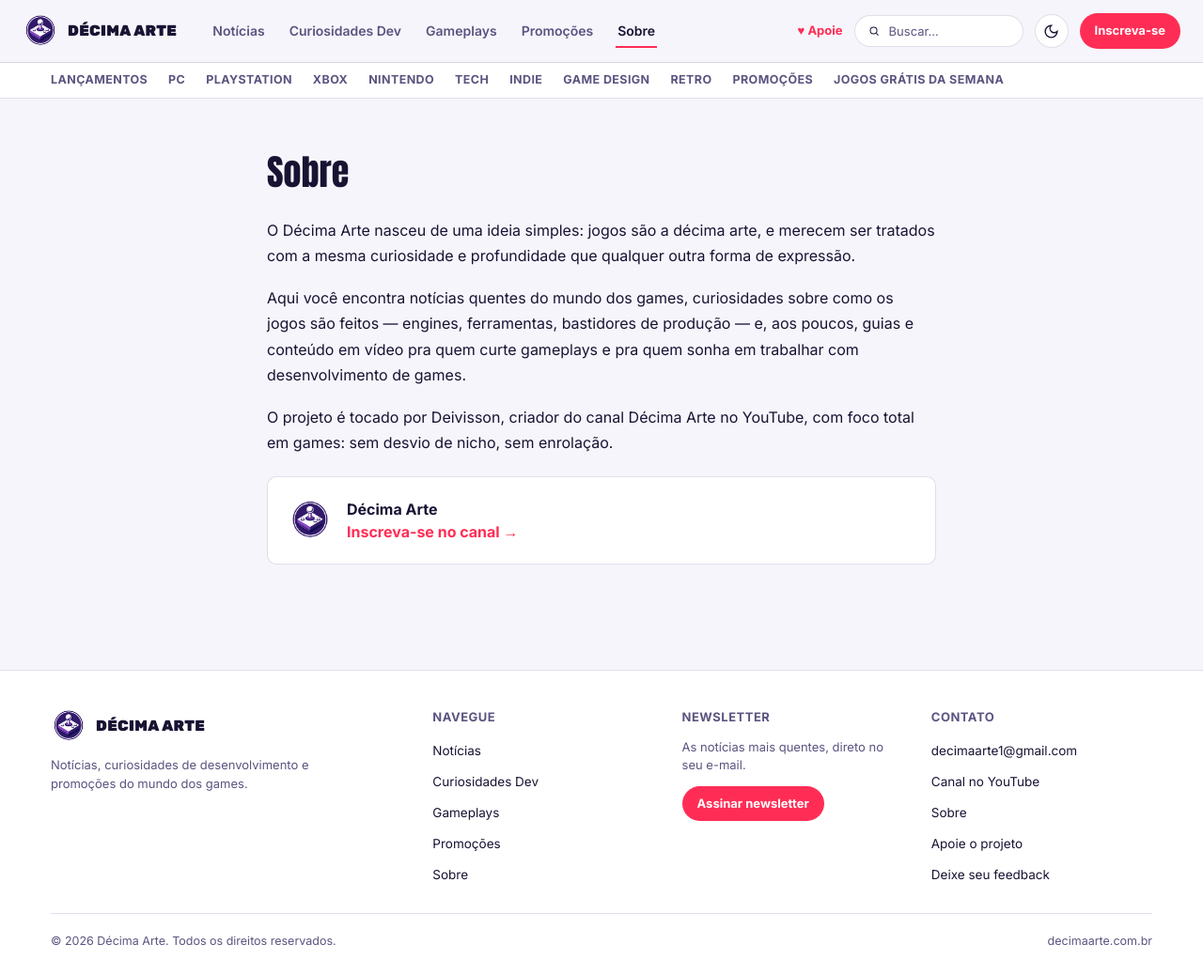
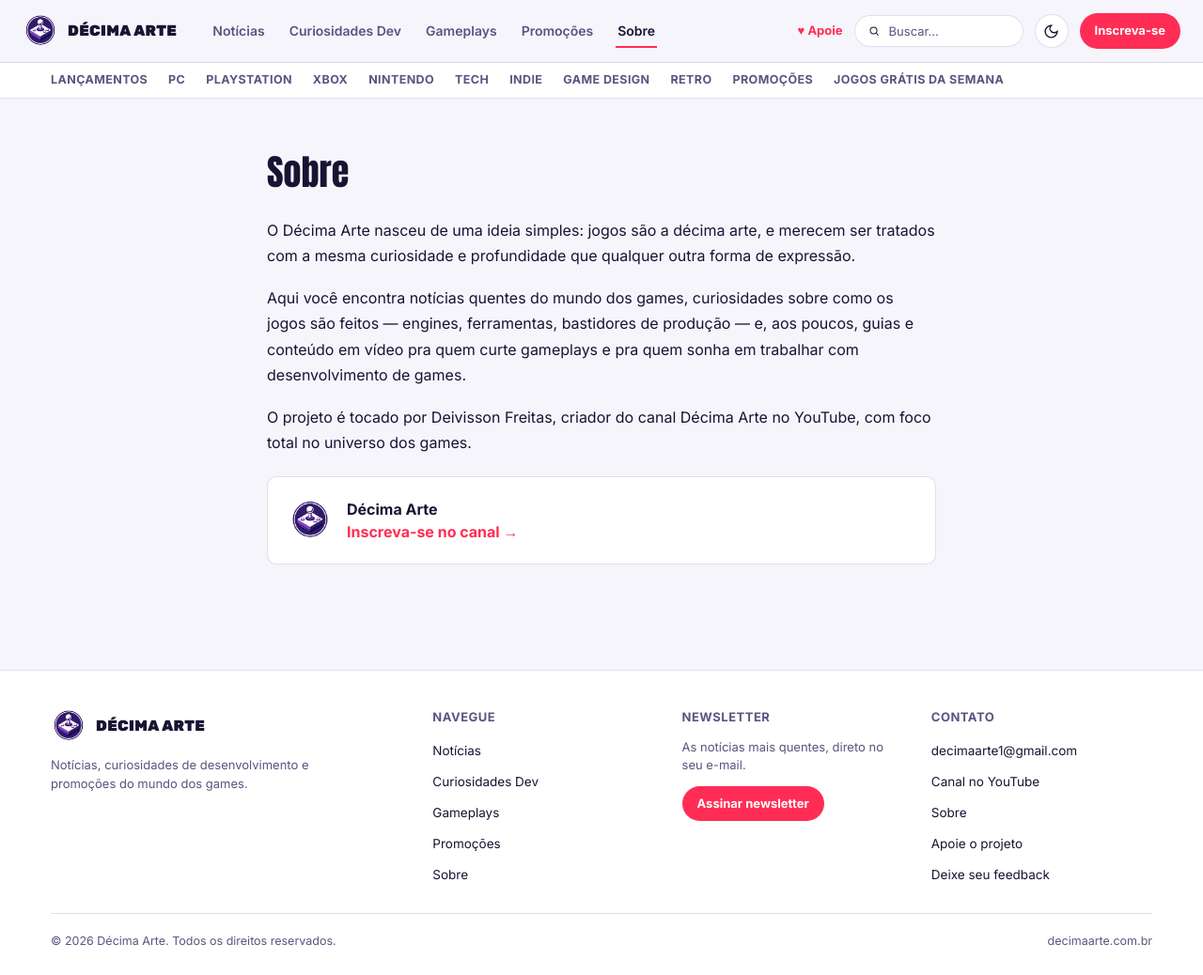
Before and after one commit to decimaarte/decimaarte, a Jekyll site: the page built from sobre.html, in a window 1280 px wide and 1038 px high. Shown: the whole window at 94% size. Built offline with Jekyll 4.4.1, drawn with Linux system fonts in a browser that asks for light colours.

Commit message:
Update Página “sobre”

```diff
--- a/sobre.html
+++ b/sobre.html
@@ -8,7 +8,7 @@
 
 <p>Aqui você encontra notícias quentes do mundo dos games, curiosidades sobre como os jogos são feitos — engines, ferramentas, bastidores de produção — e, aos poucos, guias e conteúdo em vídeo pra quem curte gameplays e pra quem sonha em trabalhar com desenvolvimento de games.</p>
 
-<p>O projeto é tocado por Deivisson, criador do canal Décima Arte no YouTube, com foco total em games: sem desvio de nicho, sem enrolação.</p>
+<p>O projeto é tocado por Deivisson Freitas, criador do canal Décima Arte no YouTube, com foco total no universo dos games.</p>
 
 <div class="contact-card">
   <div class="logo-badge" style="background:transparent; border:none;">
```
